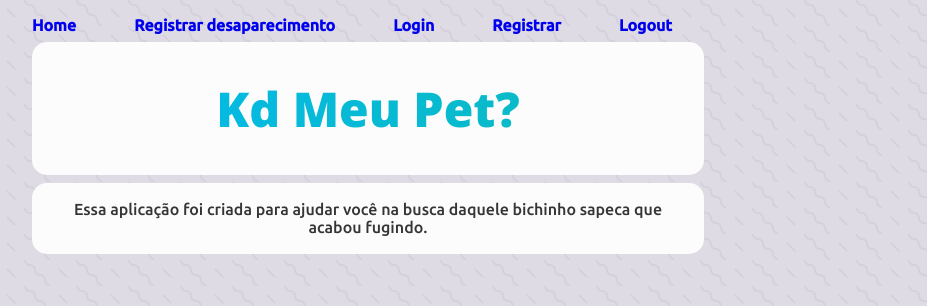
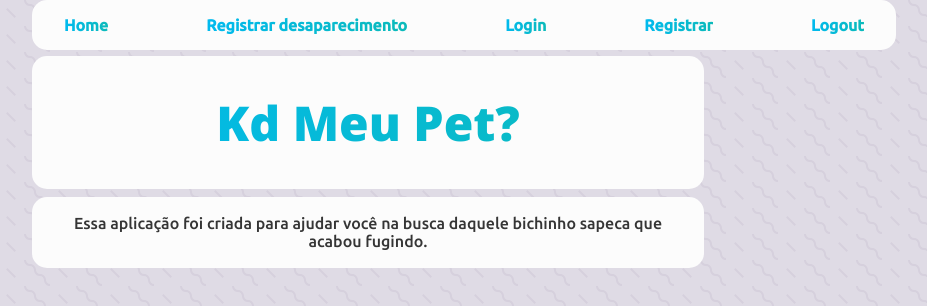
Before and after one commit to flwedu/kd-meu-pet-app, a React (Vite) app: page / in a window 1280 px wide. Shown: the top 306 px of the page, without its empty margins (288-1215 px from the left). Built offline with nearby package versions, Linux system fonts and the light colour scheme.

Commit message:
feat: add styles to navbar

```diff
--- a/src/components/layout/navbar.tsx
+++ b/src/components/layout/navbar.tsx
@@ -2,7 +2,7 @@ import { Link } from "react-router-dom";
 
 export function Navbar() {
   return (
-    <nav className="navbar">
+    <nav className="navbar rounded">
       <Link to={"/"}>Home</Link>
       <Link to={"/missing"}>Registrar desaparecimento</Link>
       <Link to={"/login"}>Login</Link>
--- a/src/styles/index.scss
+++ b/src/styles/index.scss
@@ -11,7 +11,7 @@ body {
   flex-direction: column;
   align-items: center;
   width: 25rem;
-  margin: 1rem auto;
+  margin: 3rem auto;
 }
 
 textarea {
@@ -24,9 +24,15 @@ nav {
   flex-direction: row;
   align-items: center;
   justify-content: space-between;
+  position: fixed;
+  top: 0;
+  width: 100vh;
+  padding: 1rem 2rem;
+  background-color: $color--light-100;
 
   * {
     text-decoration: none;
+    @include gradientText($color--blue, $color--blue-green);
   }
 }
 
```
